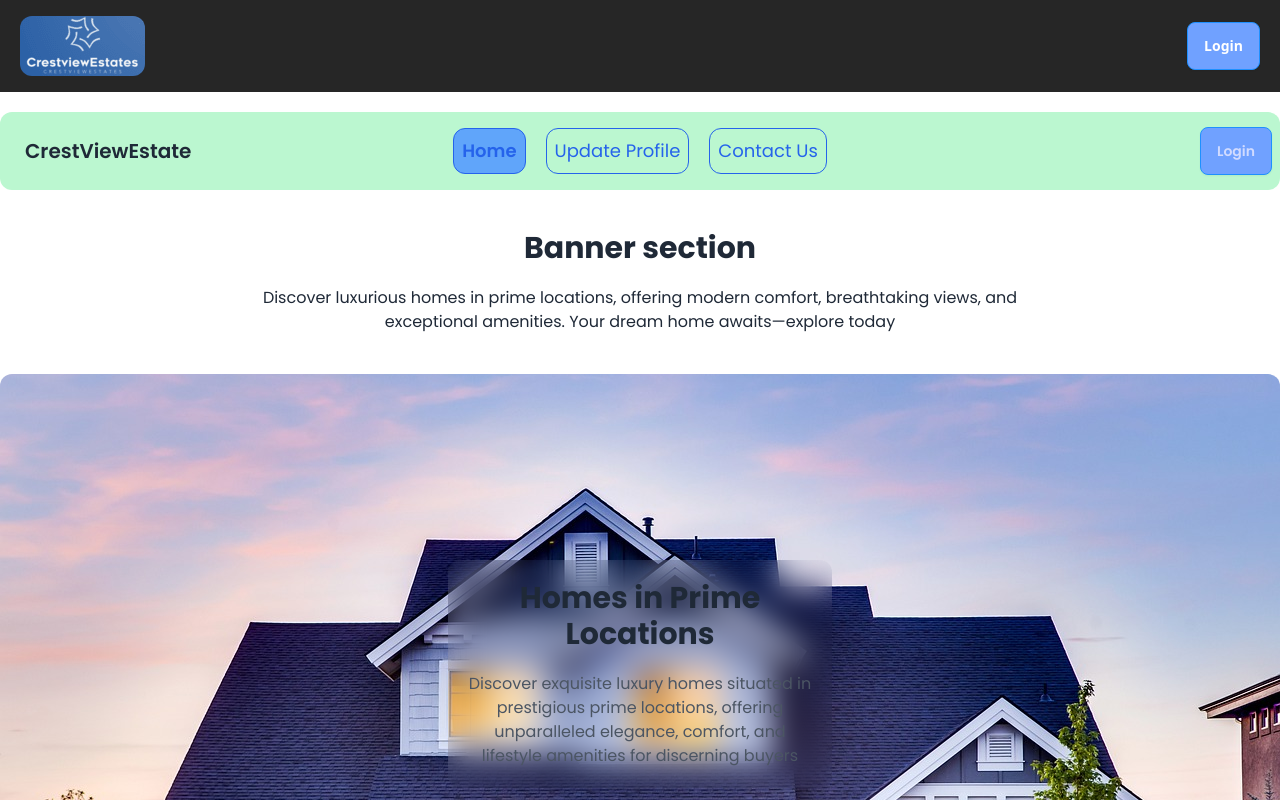
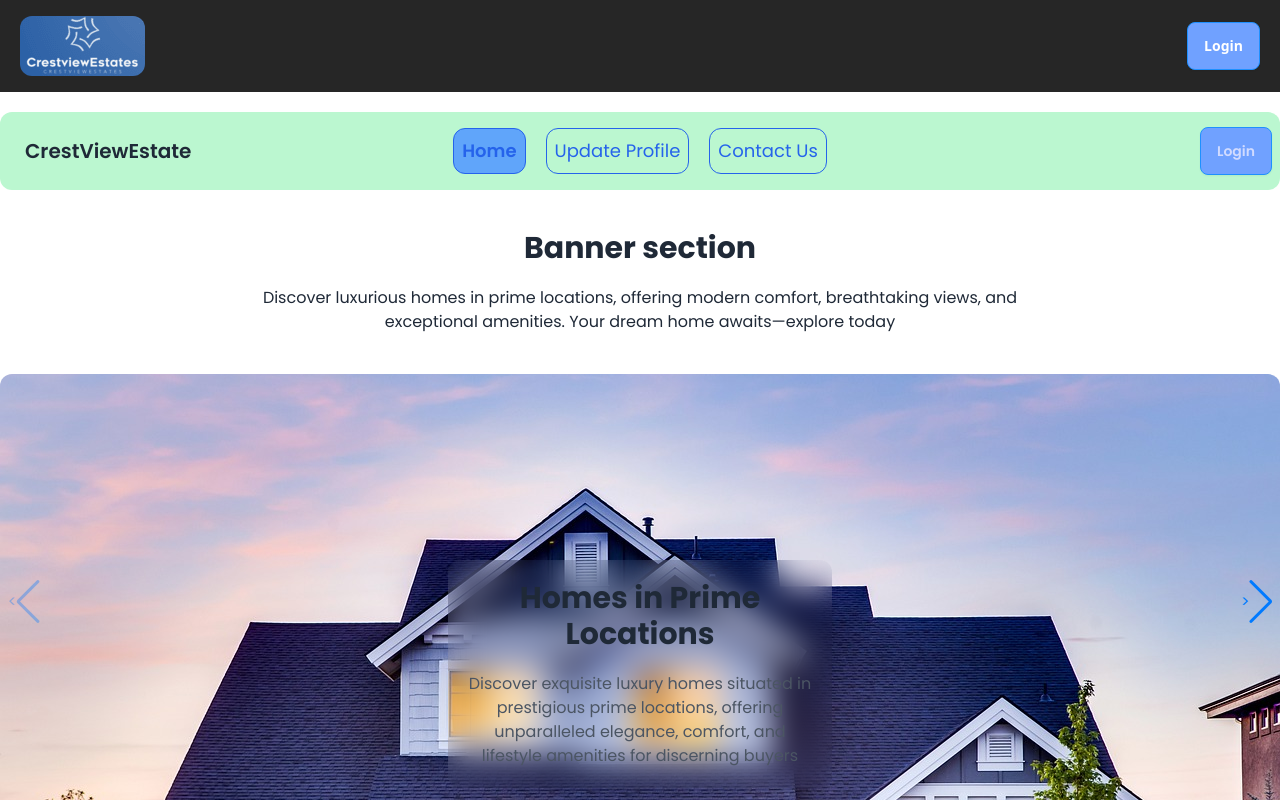
Before and after one commit to protap1100/CrestViewEstate, a React (Vite) app: page / in a window 1280 px wide. Shown: the top 800 px of the page. Built offline with nearby package versions, Linux system fonts and the light colour scheme; no server answers.

Commit message:
private route updated

```diff
--- a/package.json
+++ b/package.json
@@ -24,7 +24,7 @@
     "react-router-dom": "^6.22.3",
     "react-tooltip": "^5.26.3",
     "sort-by": "^1.2.0",
-    "swiper": "^11.1.0"
+    "swiper": "^11.1.1"
   },
   "devDependencies": {
     "@types/react": "^18.2.66",
--- a/src/Components/Banner.jsx
+++ b/src/Components/Banner.jsx
@@ -3,14 +3,31 @@ import 'swiper/css';
 import 'swiper/css/navigation';
 import 'swiper/css/pagination';
 import 'swiper/swiper-bundle.css';
-// import { Navigation, Pagination, Scrollbar, A11y } from 'swiper/modules';
+import { Navigation } from 'swiper/modules';
+import  SwiperCore from 'swiper';
+import 'swiper/swiper-bundle.css';
+import { useState } from 'react';
 import image1 from '../../src/assets/banner-img/Banner1.jpg';
 import image2 from '../../src/assets/banner-img/Banner2.jpg';
 import image3 from '../../src/assets/banner-img/Banner3.jpg';
 import image4 from '../../src/assets/banner-img/Banner4.jpg';
-// Initialize Swiper modules
+
+SwiperCore.use([Navigation]);
 
 const Banner = () => {
+
+    const [swiper, setSwiper] = useState(null);
+
+    const goNext = () => {
+        if (swiper) {
+            swiper.slideNext();
+        }
+    };
+    const goPrev = () => {
+        if (swiper) {
+            swiper.slidePrev();
+        }
+    };
 
     return (
         <div className="relative mt-5">
@@ -19,7 +36,11 @@ const Banner = () => {
                 <p className='px-5 md:px-40 lg:px-60 text-center my-5'>Discover luxurious homes in prime locations, offering modern comfort, breathtaking views, and exceptional amenities. Your dream home awaits—explore today</p>
             </div>
             <Swiper
-
+                navigation={{
+                    nextEl: '.swiper-button-next',
+                    prevEl: '.swiper-button-prev',
+                }}
+                onSwiper={setSwiper}
             >
                 <SwiperSlide>
                     <div className='relative'>
@@ -66,6 +87,16 @@ const Banner = () => {
                     </div>
                 </SwiperSlide>
             </Swiper>
+            <div className="absolute inset-0 flex items-center justify-between">
+                <div className="swiper-button-prev" onClick={goPrev}>
+                    {/* Custom previous button */}
+                    &lt;
+                </div>
+                <div className="swiper-button-next" onClick={goNext}>
+                    {/* Custom next button */}
+                    &gt;
+                </div>
+            </div>
         </div>
     );
 };
--- a/src/Components/Review.jsx
+++ b/src/Components/Review.jsx
@@ -16,7 +16,7 @@ const Review = ({data}) => {
 
     return (
         <div data-aos='fade-left'>
-            <div className="flex-grow mt-5 shadow-xl flex flex-col justify-center items-center gap-3 border rounded-xl p-5 border-btn-border ">
+            <div className=" mt-5 shadow-xl flex flex-col justify-center items-center gap-3 border rounded-xl p-5 border-btn-border ">
                 <img className="w-40 h-40 rounded-xl" src={image_url} alt="Profile Image" />
                 <div data-aos='fade-right' className='px-5 flex-grow'>
                 <h1 className="text-center">Name:{name}</h1>
--- a/src/Pages/UpdateProfile.jsx
+++ b/src/Pages/UpdateProfile.jsx
@@ -39,6 +39,7 @@ const UpdateProfile = () => {
     return (
         <div className="mt-5 container mx-auto">
             <Helmet>
+                <link rel="icon" type="image/svg+xml" href="/src/assets/icon/updateprofile.png" />
                 <title>Update Profile</title>
             </Helmet>
             <Navbar></Navbar>
--- a/src/Routes/Routes.jsx
+++ b/src/Routes/Routes.jsx
@@ -22,7 +22,7 @@ export const router = createBrowserRouter([
         },
         {
           path: '/estateDetails/:id',
-          element: <EstateDetails></EstateDetails>,
+          element: <PrivateRoute><EstateDetails></EstateDetails></PrivateRoute>,
           loader: () => fetch('/realState.json')
         },
         {
```
Also changed, not shown: 1 other file (tests, documents, lock files or other folders). Lines whose indentation alone changed are shown as unchanged.
